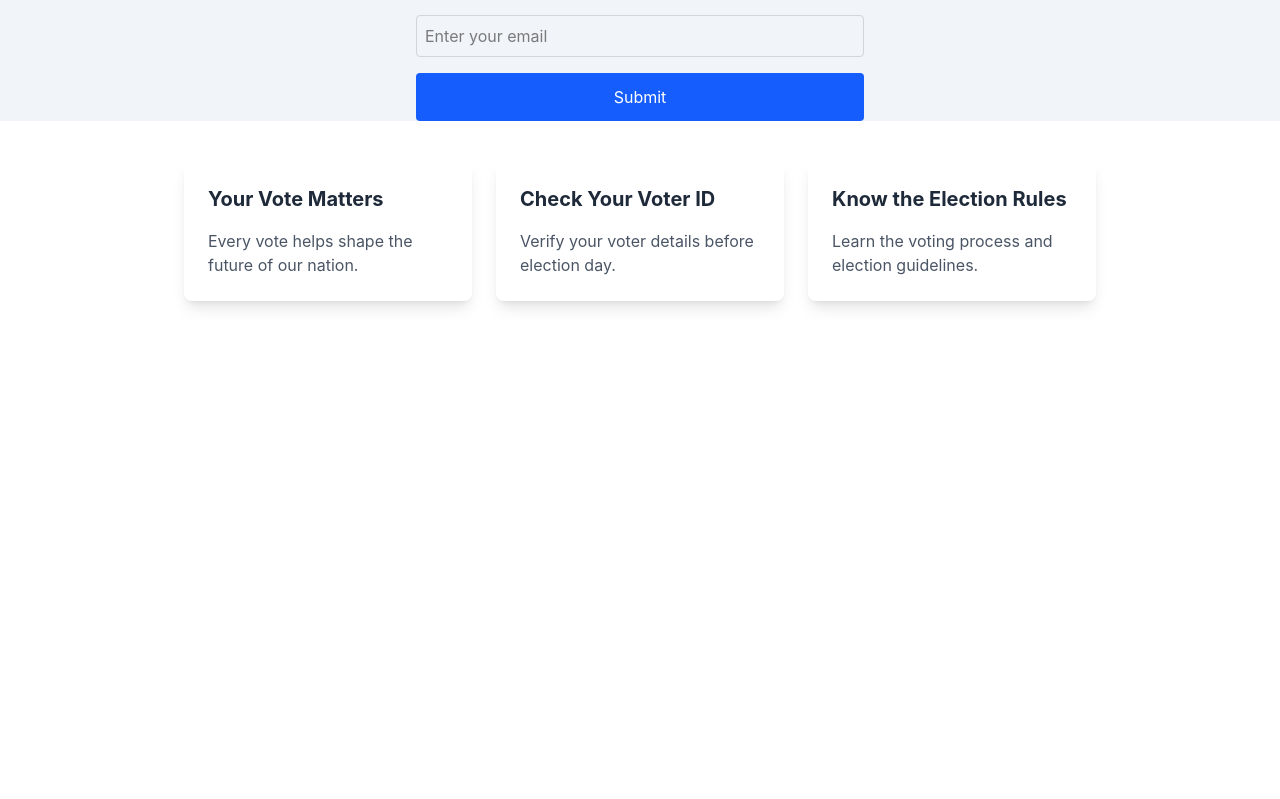
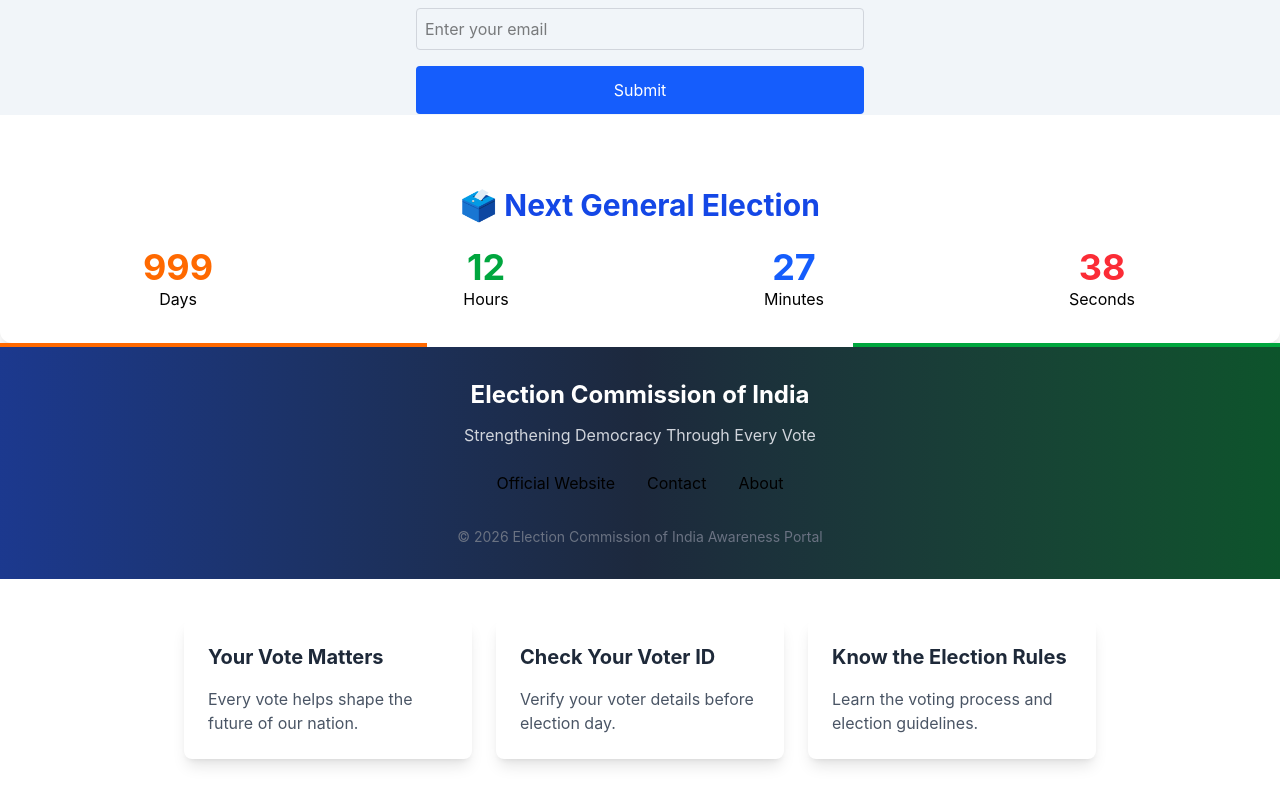
Before and after one commit to raghavanand-prog/eci-voter-awareness-portal, a React (Vite) app: page / in a window 1280 px wide. Shown: the part 749-1548 px from the top of the page. Before the commit the page ends 1090 px from the top, so only its background shows below. Built offline with nearby package versions, Linux system fonts and the light colour scheme; no server answers.

Commit message:
Add countdown, footer, quotes and UI improvements

```diff
--- /dev/null
+++ b/public/quotes.json
@@ -0,0 +1,20 @@
+[
+  {
+    "quote": "Every vote shapes the future. Your voice matters."
+  },
+  {
+    "quote": "Democracy grows stronger when every citizen participates."
+  },
+  {
+    "quote": "Voting is not only your right, it is your responsibility."
+  },
+  {
+    "quote": "Be the change. Cast your vote."
+  },
+  {
+    "quote": "A single vote can make a big difference."
+  },
+  {
+    "quote": "Your vote is your power. Use it wisely."
+  }
+]
--- a/src/App.jsx
+++ b/src/App.jsx
@@ -1,12 +1,17 @@
 import Navbar from "./components/Navbar";
 import Hero from "./components/Hero";
+import Countdown from "./components/Countdown";
+import Footer from "./components/Footer";
 import AwarenessCard from "./components/AwarenessCard";
+
 
 function App() {
   return (
     <>
       <Navbar />
       <Hero />
+      <Countdown />
+      <Footer />
 
       <div className="flex justify-center gap-6 my-10 flex-wrap">
         <AwarenessCard
--- /dev/null
+++ b/src/components/Countdown.jsx
@@ -0,0 +1,84 @@
+import { useState, useEffect } from "react";
+
+function Countdown() {
+
+  const electionDate = new Date("2029-04-19T00:00:00");
+
+  const calculateTimeLeft = () => {
+    const difference = electionDate - new Date();
+
+    if (difference <= 0) {
+      return {
+        days: 0,
+        hours: 0,
+        minutes: 0,
+        seconds: 0,
+      };
+    }
+
+    return {
+      days: Math.floor(difference / (1000 * 60 * 60 * 24)),
+      hours: Math.floor(
+        (difference / (1000 * 60 * 60)) % 24
+      ),
+      minutes: Math.floor(
+        (difference / (1000 * 60)) % 60
+      ),
+      seconds: Math.floor(
+        (difference / 1000) % 60
+      ),
+    };
+  };
+
+  const [timeLeft, setTimeLeft] = useState(calculateTimeLeft());
+
+  useEffect(() => {
+    const timer = setInterval(() => {
+      setTimeLeft(calculateTimeLeft());
+    }, 1000);
+
+    return () => clearInterval(timer);
+  }, []);
+
+  return (
+    <div className="bg-white shadow-xl rounded-xl p-8 mt-10 text-center">
+      <h2 className="text-3xl font-bold text-blue-700">
+        🗳️ Next General Election
+      </h2>
+
+      <div className="grid grid-cols-4 gap-4 mt-6">
+
+        <div>
+          <h1 className="text-4xl font-bold text-orange-500">
+            {timeLeft.days}
+          </h1>
+          <p>Days</p>
+        </div>
+
+        <div>
+          <h1 className="text-4xl font-bold text-green-600">
+            {timeLeft.hours}
+          </h1>
+          <p>Hours</p>
+        </div>
+
+        <div>
+          <h1 className="text-4xl font-bold text-blue-600">
+            {timeLeft.minutes}
+          </h1>
+          <p>Minutes</p>
+        </div>
+
+        <div>
+          <h1 className="text-4xl font-bold text-red-500">
+            {timeLeft.seconds}
+          </h1>
+          <p>Seconds</p>
+        </div>
+
+      </div>
+    </div>
+  );
+}
+
+export default Countdown;
--- a/src/components/Hero.jsx
+++ b/src/components/Hero.jsx
@@ -10,17 +10,24 @@
 const [email, setEmail] = useState("");
 useEffect(() => {
   setLoading(true);
-  axios
-    .get("https://jsonplaceholder.typicode.com/posts/1")
+
+  axios.get("/quotes.json")
     .then((response) => {
-      console.log(response.data);
-      setQuote(response.data.title);
+
+      const quotes = response.data;
+
+      const random =
+        quotes[Math.floor(Math.random() * quotes.length)];
+
+      setQuote(random.quote);
+
       setLoading(false);
     })
     .catch((error) => {
       console.error(error);
       setLoading(false);
     });
+
 }, []);
 const handleSubmit = (e) => {
   e.preventDefault();
@@ -78,7 +85,7 @@
 
       <button
         onClick={() => setButtonText("Registration Started ✅")}
-        className="mt-8 bg-blue-600 text-white px-6 py-3 rounded-lg hover:bg-blue-700 transition"
+        className=" bg-orange-500 hover:bg-orange-600 text-white px-6 py-3 rounded-lg hover:bg-blue-700 transition"
       >
         {buttonText}
       </button>
--- /dev/null
+++ b/src/components/footer.jsx
@@ -0,0 +1,58 @@
+function Footer() {
+  return (
+    <footer className="bg-gradient-to-r from-blue-900 via-slate-800 to-green-900">
+
+      <div className="h-1 flex">
+        <div className="bg-orange-500 w-1/3"></div>
+        <div className="bg-white w-1/3"></div>
+        <div className="bg-green-600 w-1/3"></div>
+      </div>
+
+      <div className="max-w-6xl mx-auto px-6 py-8 text-center">
+
+        <h2 className="text-2xl font-bold text-white">
+          Election Commission of India
+        </h2>
+
+        <p className="mt-3 text-gray-300">
+          Strengthening Democracy Through Every Vote
+        </p>
+
+        <div className="mt-6 flex justify-center gap-8">
+
+          <a
+            href="https://eci.gov.in"
+            target="_blank"
+            rel="noreferrer"
+            className="hover:text-orange-400"
+          >
+            Official Website
+          </a>
+
+          <a
+            href="#"
+            className="hover:text-green-400"
+          >
+            Contact
+          </a>
+
+          <a
+            href="#"
+            className="hover:text-blue-400"
+          >
+            About
+          </a>
+
+        </div>
+
+        <p className="mt-8 text-gray-500 text-sm">
+          © 2026 Election Commission of India Awareness Portal
+        </p>
+
+      </div>
+
+    </footer>
+  );
+}
+
+export default Footer;
```
